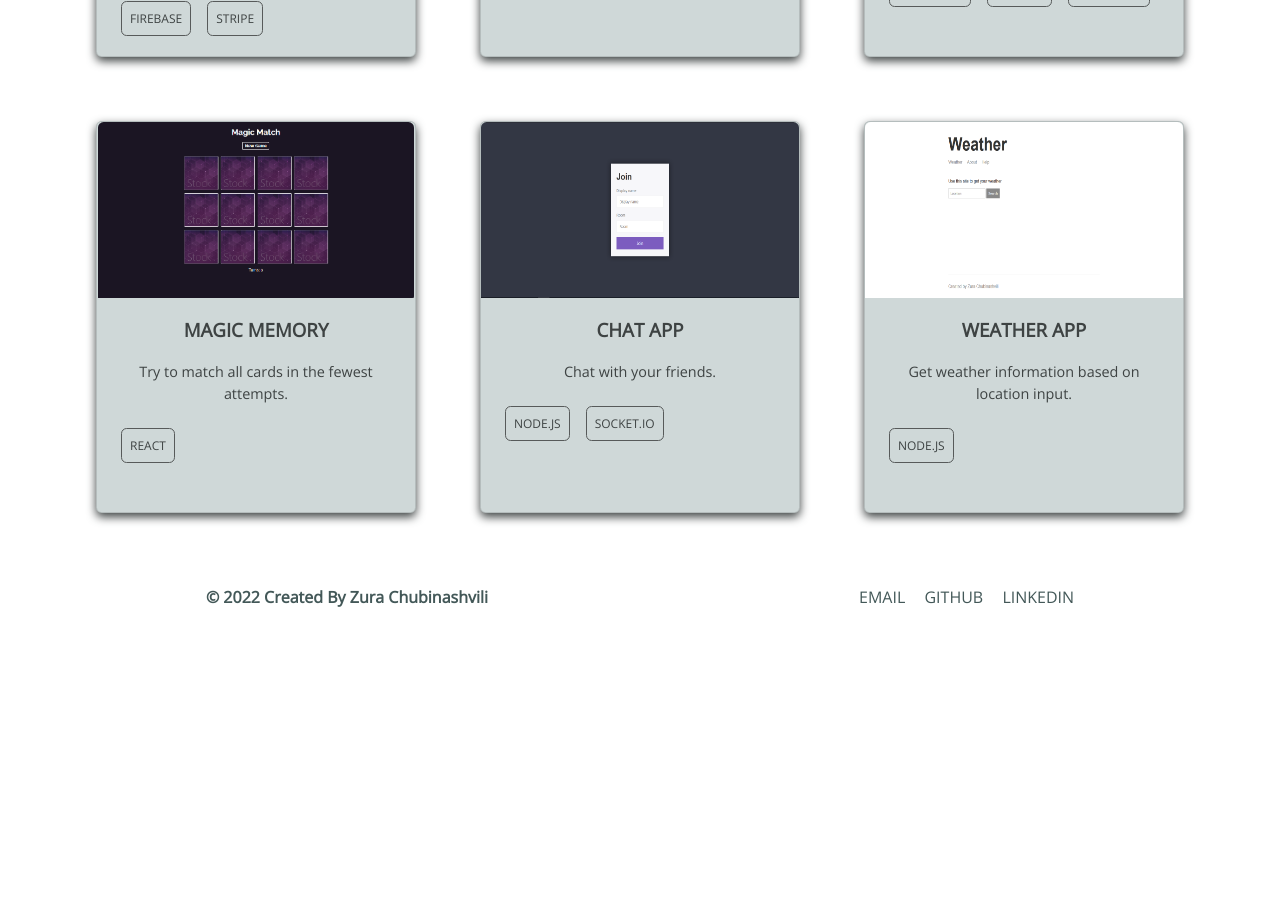
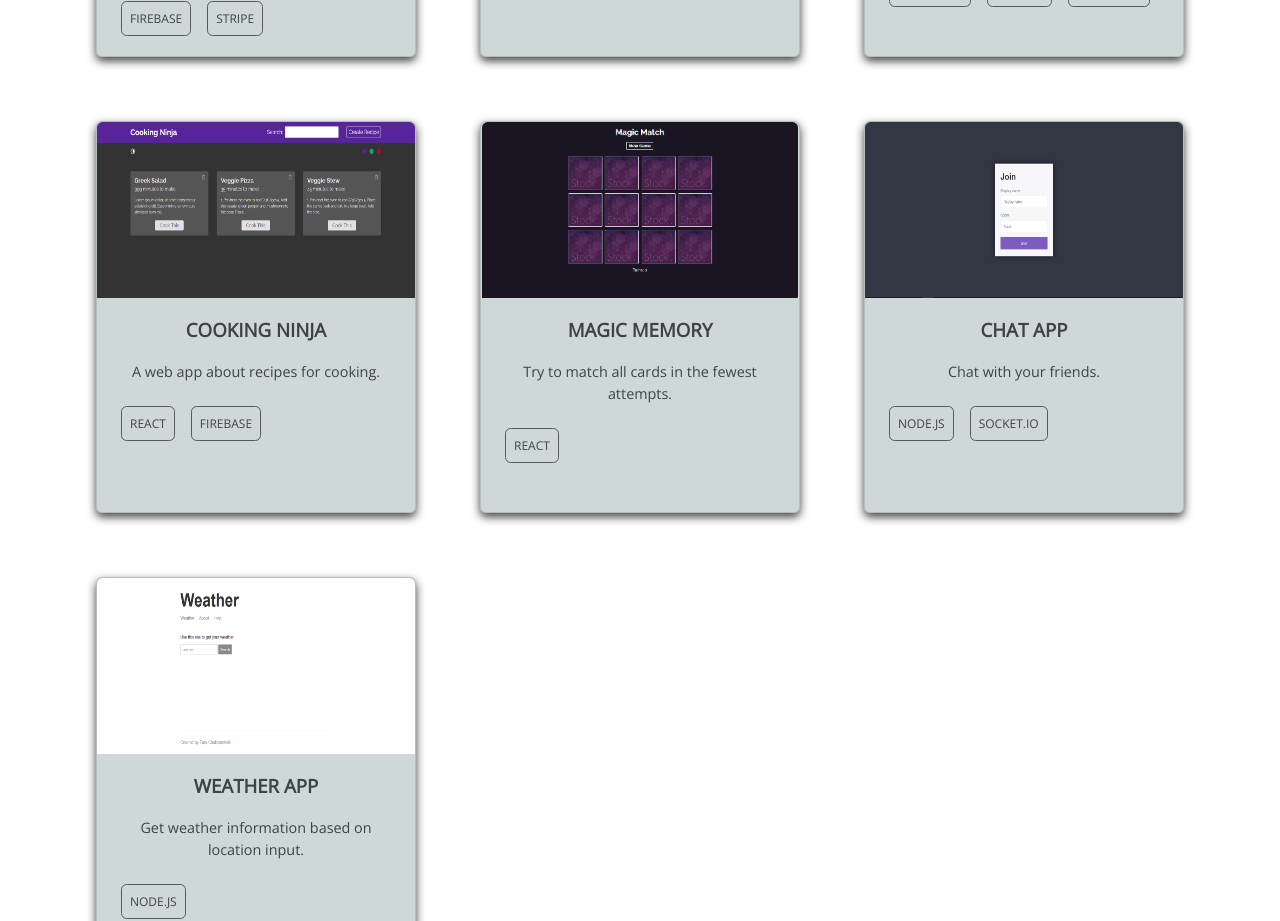
Before and after one commit to chubinashvili/my-portfolio, a React (Create React App) app: page / in a window 1280 px wide. Shown: the part 1200-2121 px from the top of the page. Before the commit the page ends 1865 px from the top, so only its background shows below. Built offline with nearby package versions, Linux system fonts and the light colour scheme.

Commit message:
added cooking ninja project data

```diff
--- a/src/routes/Projects/Projects.component.jsx
+++ b/src/routes/Projects/Projects.component.jsx
@@ -37,6 +37,12 @@ const PROJECTS = [
       imageUrl: '/images/yelpcamp.PNG',
       technologies: ['Javascript', 'Node.js', 'MONGODB'],
     }, {
+      title: 'COOKING NINJA',
+      body: 'A web app about recipes for cooking.',
+      web: 'https://cooking-ninja-app.netlify.app/',
+      imageUrl: '/images/cooking-ninja.PNG',
+      technologies: ['React', 'firebase'],
+    }, {
       title: 'MAGIC MEMORY',
       body: 'Try to match all cards in the fewest attempts.',
       web: 'https://magic-memory-app.netlify.app/',
```
Also changed, not shown: public/images/cooking-ninja.PNG (added).
